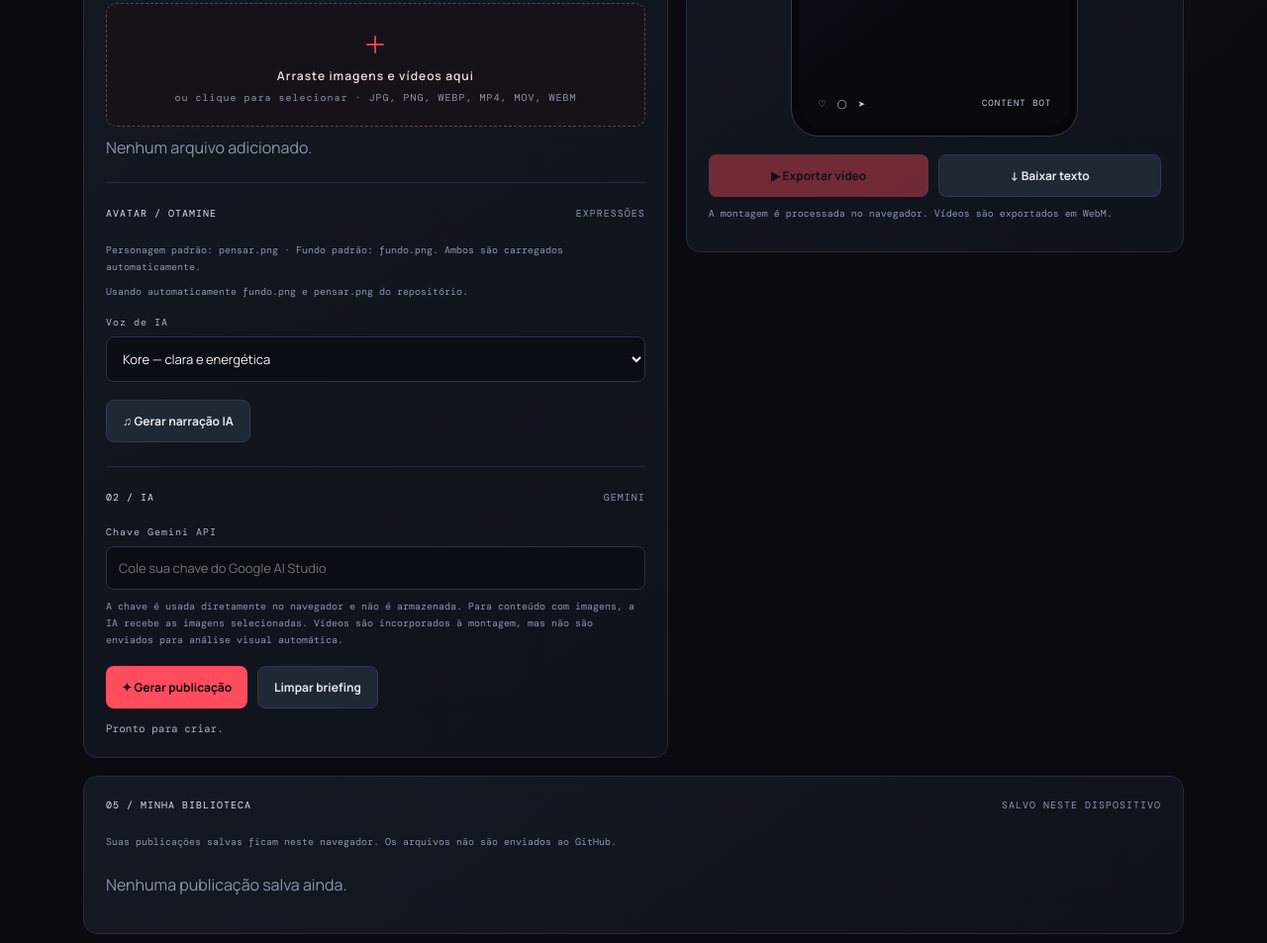
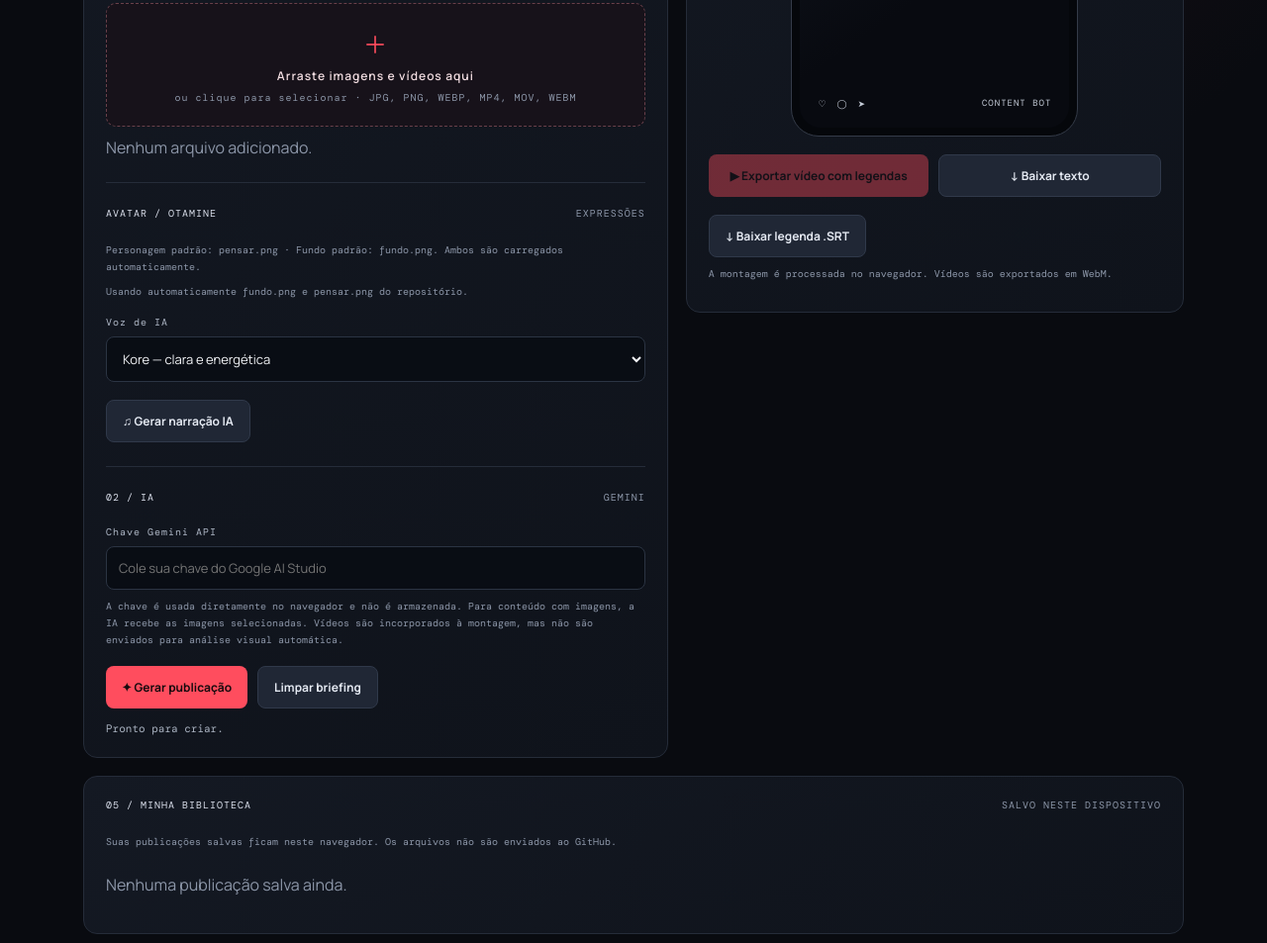
Before and after one commit to otavio-dias-leite/content-bot, a website built with Vite: page index.html in a window 1280 px wide. Shown: the part 803-1756 px from the top of the page at 99% size. Built offline with nearby package versions, Linux system fonts and the light colour scheme.

Commit message:
Add subtitle export control

```diff
--- a/index.html
+++ b/index.html
@@ -20,7 +20,7 @@
 <div class="panel preview">
 <div class="section-title"><span>03 / PRÉVIA DA PUBLICAÇÃO</span><span class="live-dot">● EDITÁVEL</span></div>
 <div class="phone"><div class="video" id="videoCanvas"><div class="video-top">SEU PERFIL <span>•••</span></div><div class="media-stage" id="mediaStage"></div><div class="visual-copy"><small id="sceneLabel">SEU PRÓXIMO POST</small><h2 id="visualTitle">Sua ideia<br>começa aqui.</h2><p id="visualSub">Descreva a publicação e adicione seus arquivos.</p></div><div class="video-bottom"><span>♡　◯　➤</span><span>CONTENT BOT</span></div></div></div>
-<div class="export-row"><button id="render" class="primary" disabled>▶ Exportar vídeo</button><button id="downloadText" class="secondary" disabled>↓ Baixar texto</button></div><div id="renderStatus" class="hint">A montagem é processada no navegador. Vídeos são exportados em WebM.</div>
+<div class="export-row"><button id="render" class="primary" disabled>▶ Exportar vídeo com legendas</button><button id="downloadText" class="secondary" disabled>↓ Baixar texto</button></div><div class="actions"><button id="downloadSrt" class="secondary" disabled>↓ Baixar legenda .SRT</button></div><div id="renderStatus" class="hint">A montagem é processada no navegador. Vídeos são exportados em WebM.</div>
 </div></section>
 <section class="panel results" id="results" hidden><div class="section-title"><span>04 / CONTEÚDO GERADO</span><span class="muted">EDITE ANTES DE PUBLICAR</span></div>
 <div class="result-grid"><div><label>ROTEIRO</label><textarea id="script" rows="9"></textarea></div><div><label>LEGENDA</label><textarea id="caption" rows="9"></textarea><button id="copyCaption" class="secondary small">Copiar legenda</button></div></div><div><label>HASHTAGS</label><div id="hashtags" class="tags"></div></div><div><label>CENAS / SLIDES</label><div id="scenes" class="scene-list"></div></div><div class="actions"><button id="savePost" class="primary">Salvar na biblioteca</button><button id="downloadPackage" class="secondary">Exportar pacote .txt</button></div><div id="saveStatus" class="status"></div></section>
```
